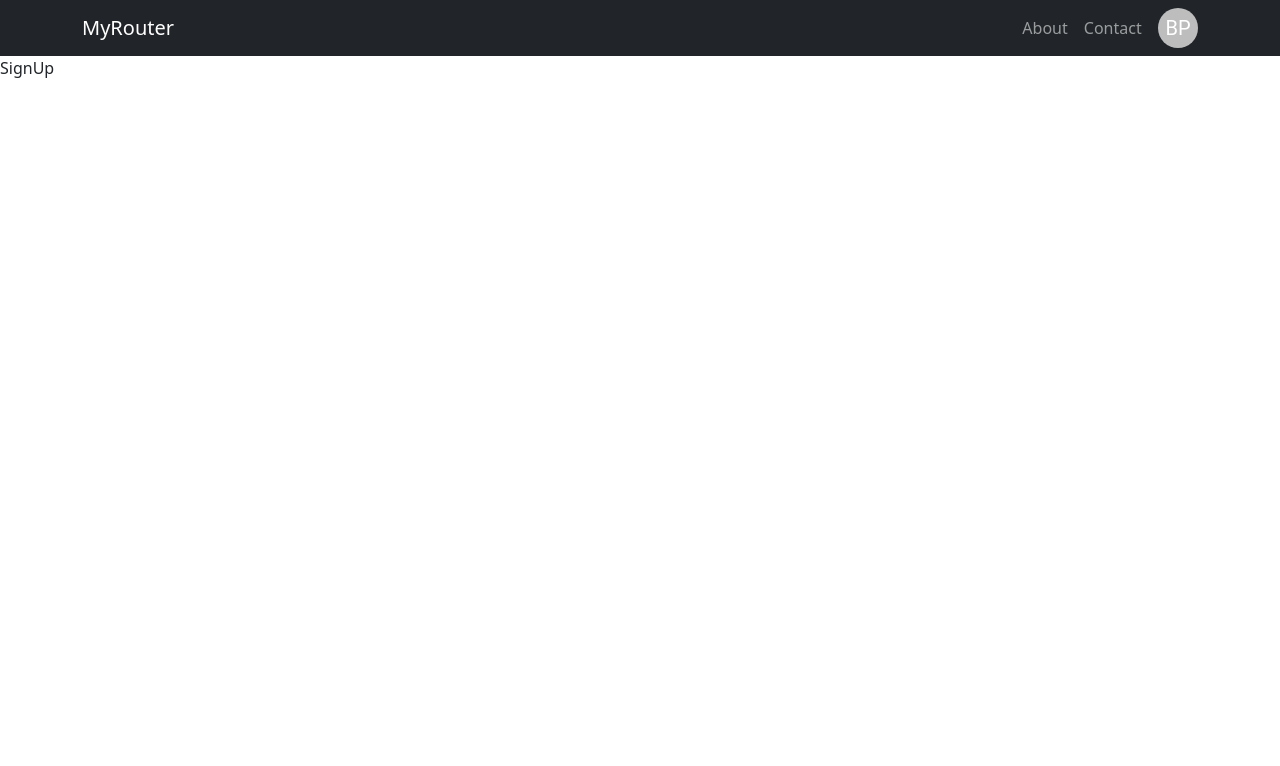
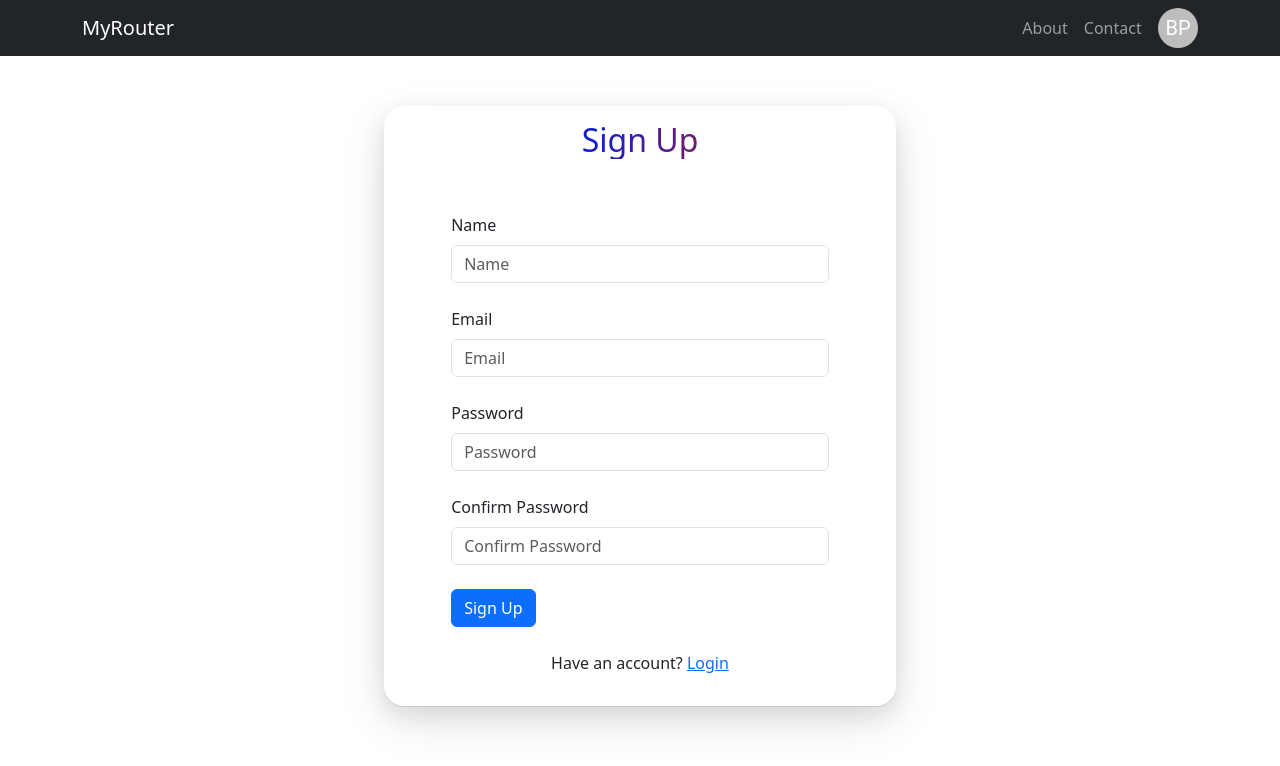
Before and after one commit to balagowda/Route-App, a React (Create React App) app in the folder client/: page /signup in a window 1280 px wide. Shown: the top 766 px of the page. Built offline with nearby package versions, Linux system fonts and the light colour scheme.

Commit message:
login and sinup page design

```diff
--- a/client/src/App.js
+++ b/client/src/App.js
@@ -3,8 +3,8 @@ import "./App.css";
 import Home from "./components/HomePage/Home";
 import About from "./components/HomePage/About";
 import Contact from "./components/HomePage/Contact";
-import { SignIn } from "./components/Auth/SignIn";
-import { SignUp } from "./components/Auth/SignUp";
+import SignIn  from "./components/Auth/SignIn";
+import SignUp  from "./components/Auth/SignUp";
 
 function App() {
   return (
--- a/client/src/components/Auth/SignIn.js
+++ /dev/null
@@ -1,12 +0,0 @@
-import React from 'react'
-import NavBar from '../NavBar/NavBar'
-
-export const SignIn = () => {
-  return (
-    <>
-    <NavBar/>
-    <div>SignIn</div>
-
-    </>
-  )
-}
--- /dev/null
+++ b/client/src/components/Auth/SignIn.jsx
@@ -0,0 +1,58 @@
+// Login.js
+
+import React, { useState } from "react";
+import { Form, Button } from "react-bootstrap";
+import NavBar from "../NavBar/NavBar";
+import "./auth.css";
+import { Link } from "react-router-dom";
+
+const SignIn = () => {
+  const [email, setEmail] = useState("");
+  const [password, setPassword] = useState("");
+
+  const handleSubmit = (e) => {
+    e.preventDefault();
+    // Handle login logic here
+  };
+
+  return (
+    <>
+      <NavBar />
+
+      <div className="login-container">
+        <h2>Login</h2>
+        <Form onSubmit={handleSubmit}>
+          <Form.Group controlId="formEmail">
+            <Form.Label>Email</Form.Label>
+            <Form.Control
+              type="email"
+              placeholder="Email"
+              value={email}
+              onChange={(e) => setEmail(e.target.value)}
+            />
+          </Form.Group>{" "}
+          <br />
+          <Form.Group controlId="formPassword">
+            <Form.Label>Password</Form.Label>
+            <Form.Control
+              type="password"
+              placeholder="Password"
+              value={password}
+              onChange={(e) => setPassword(e.target.value)}
+            />
+          </Form.Group>{" "}
+          <br />
+          <Button variant="primary" type="submit">
+            Login
+          </Button>
+          <br /><br />
+          <p>
+            Don't have an account? <Link to="/signup">SignUp</Link>
+          </p>
+        </Form>
+      </div>
+    </>
+  );
+};
+
+export default SignIn;
--- a/client/src/components/Auth/SignUp.js
+++ /dev/null
@@ -1,12 +0,0 @@
-import React from 'react'
-import NavBar from '../NavBar/NavBar'
-
-export const SignUp = () => {
-  return (
-    <>
-    <NavBar/>
-    <div>SignUp</div>
-
-    </>
-  )
-}
--- /dev/null
+++ b/client/src/components/Auth/SignUp.jsx
@@ -0,0 +1,79 @@
+// Signup.js
+
+import React, { useState } from "react";
+import { Form, Button } from "react-bootstrap";
+import "./auth.css";
+import NavBar from "../NavBar/NavBar";
+import { Link } from "react-router-dom";
+
+const SignUp = () => {
+  const [name, setName] = useState("");
+  const [email, setEmail] = useState("");
+  const [password, setPassword] = useState("");
+  const [confirmPassword, setConfirmPassword] = useState("");
+
+  const handleSubmit = (e) => {
+    e.preventDefault();
+  };
+
+  return (
+    <>
+      <NavBar />
+
+      <div className="signup-container">
+        <h2>Sign Up</h2>
+        <Form onSubmit={handleSubmit}>
+          <Form.Group controlId="formName">
+            <Form.Label>Name</Form.Label>
+            <Form.Control
+              type="text"
+              placeholder="Name"
+              value={name}
+              onChange={(e) => setName(e.target.value)}
+            />
+          </Form.Group>{" "}
+          <br />
+          <Form.Group controlId="formEmail">
+            <Form.Label>Email</Form.Label>
+            <Form.Control
+              type="email"
+              placeholder="Email"
+              value={email}
+              onChange={(e) => setEmail(e.target.value)}
+            />
+          </Form.Group>{" "}
+          <br />
+          <Form.Group controlId="formPassword">
+            <Form.Label>Password</Form.Label>
+            <Form.Control
+              type="password"
+              placeholder="Password"
+              value={password}
+              onChange={(e) => setPassword(e.target.value)}
+            />
+          </Form.Group>{" "}
+          <br />
+          <Form.Group controlId="formConfirmPassword">
+            <Form.Label>Confirm Password</Form.Label>
+            <Form.Control
+              type="password"
+              placeholder="Confirm Password"
+              value={confirmPassword}
+              onChange={(e) => setConfirmPassword(e.target.value)}
+            />
+          </Form.Group>{" "}
+          <br />
+          <Button variant="primary" type="submit">
+            Sign Up
+          </Button>
+          <br /><br />
+          <p>
+            Have an account? <Link to="/signin">Login</Link>
+          </p>
+        </Form>
+      </div>
+    </>
+  );
+};
+
+export default SignUp;
--- /dev/null
+++ b/client/src/components/Auth/auth.css
@@ -0,0 +1,32 @@
+.signup-container, .login-container{
+  box-shadow: rgba(17, 17, 26, 0.1) 0px 1px 0px,
+    rgba(17, 17, 26, 0.1) 0px 8px 24px, rgba(17, 17, 26, 0.1) 0px 16px 48px;
+  width: 40%;
+  margin: 50px auto;
+  padding: 15px;
+  height: 600px;
+  border-radius: 20px;
+}
+
+.signup-container > h2 ,.login-container >h2{
+  font-weight: 500;
+  text-align: center;
+  background: #121fcf;
+  background: linear-gradient(to right, #121fcf 40%, #cf1512 83%);
+  -webkit-background-clip: text;
+  -webkit-text-fill-color: transparent;
+}
+
+.signup-container > Form , .login-container > Form{
+  padding: 4px;
+  width: 80%;
+  margin: 50px auto;
+}
+
+.login-container{
+    height: 450px;
+}
+
+p{
+    text-align: center;
+}
--- a/client/src/components/NavBar/NavBar.jsx
+++ b/client/src/components/NavBar/NavBar.jsx
@@ -3,7 +3,7 @@ import Container from "react-bootstrap/Container";
 import Navbar from "react-bootstrap/Navbar";
 import Nav from "react-bootstrap/Nav";
 import Avatar from "@mui/material/Avatar";
-import { blue, green } from "@mui/material/colors";
+import { blue } from "@mui/material/colors";
 import Menu from "@mui/material/Menu";
 import MenuItem from "@mui/material/MenuItem";
 import LogoutIcon from '@mui/icons-material/Logout';
@@ -40,6 +40,7 @@ const NavBar = () => {
               aria-controls={open ? "basic-menu" : undefined}
               aria-expanded={open ? "true" : undefined}
               id="basic-button"
+              style={{cursor:"pointer"}}
             >
               BP
             </Avatar>
```
